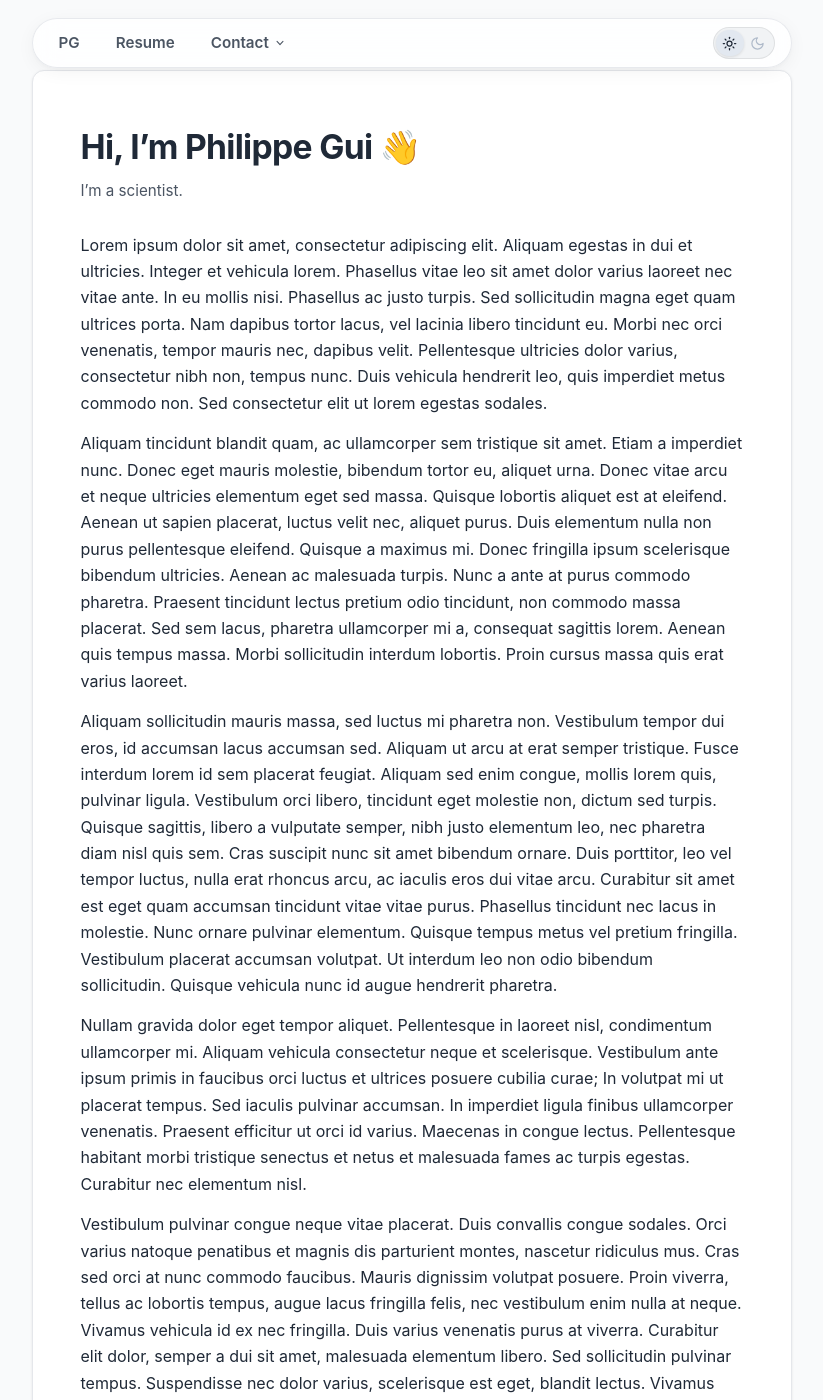
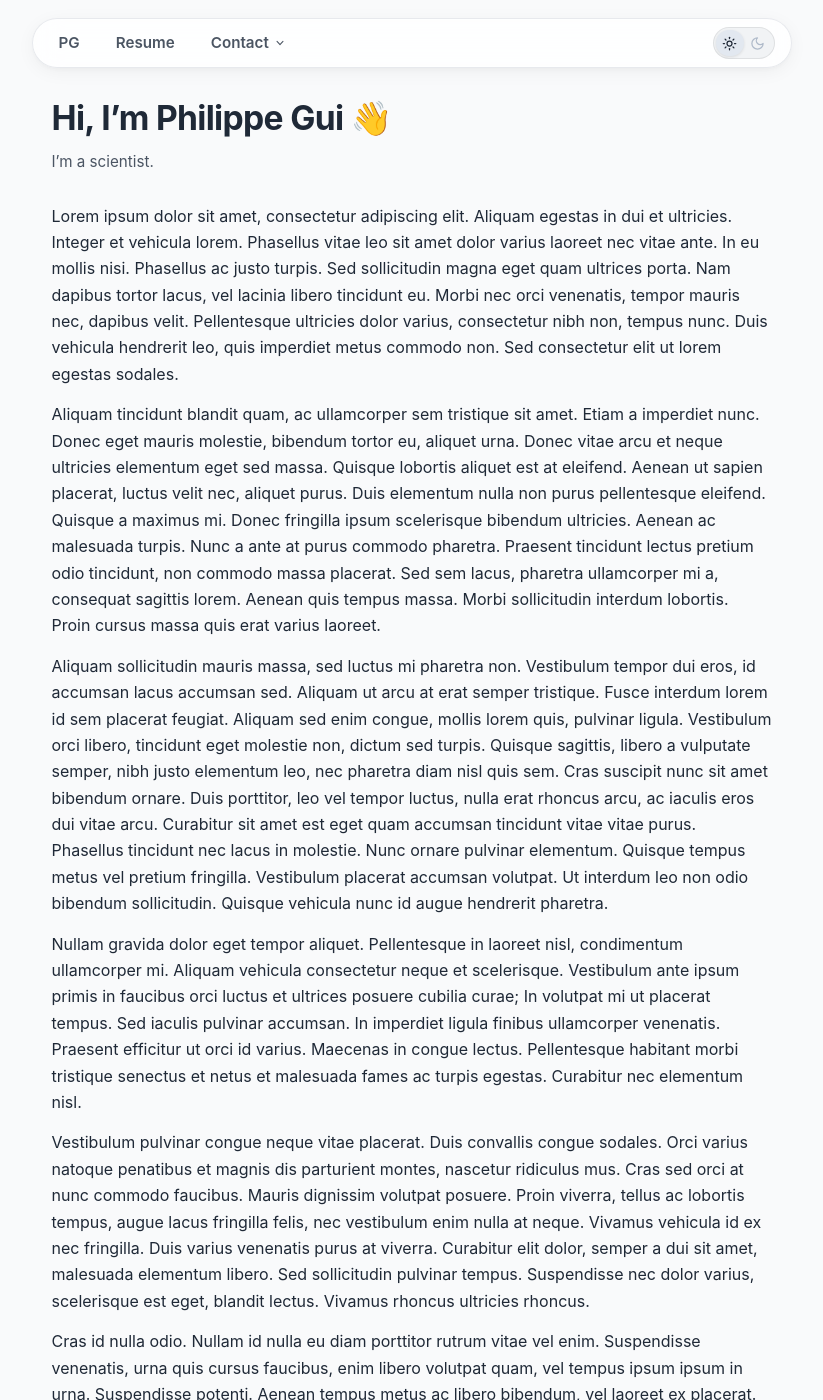
Before and after one commit to philippegui/website, a Jekyll site: the page built from index.md, in a window 1280 px wide and 1400 px high. Shown: the whole window, without its empty margins (221-1044 px from the left). Built offline with Jekyll 4.4.1, drawn with Linux system fonts in a browser that asks for light colours.

Commit message:
Remove card box from content area for open canvas design

```diff
--- a/_layouts/default.html
+++ b/_layouts/default.html
@@ -23,10 +23,10 @@
       --muted: #4b5563;
       --border: #e5e7eb;
       --bg: #f9fafb;
-      --card-bg: #ffffff;
       --accent: #2563eb;
       --header-bg: rgba(255, 255, 255, 0.82);
       --header-border: rgba(229, 231, 235, 0.9);
+      --dropdown-bg: #ffffff;
       --tag-bg: #f3f4f6;
       --nav-shadow: 0 4px 20px -2px rgba(0, 0, 0, 0.06), 0 2px 6px -1px rgba(0, 0, 0, 0.04);
     }
@@ -37,10 +37,10 @@
       --muted: #9ca3af;
       --border: #374151;
       --bg: #111827;
-      --card-bg: #1f2937;
       --accent: #60a5fa;
       --header-bg: rgba(31, 41, 55, 0.82);
       --header-border: rgba(55, 65, 81, 0.9);
+      --dropdown-bg: #1f2937;
       --tag-bg: #374151;
       --nav-shadow: 0 4px 20px -2px rgba(0, 0, 0, 0.4), 0 2px 6px -1px rgba(0, 0, 0, 0.3);
     }
@@ -71,7 +71,7 @@
       width: 100%;
       background: transparent;
       border-bottom: none;
-      pointer-events: none; /* Let clicks in outer gaps pass through */
+      pointer-events: none;
       display: flex;
       justify-content: center;
       padding: 0 20px;
@@ -84,7 +84,7 @@
       display: flex;
       align-items: center;
       justify-content: space-between;
-      pointer-events: auto; /* Re-enable clicks on the floating pill */
+      pointer-events: auto;
       background: var(--header-bg);
       backdrop-filter: blur(14px);
       -webkit-backdrop-filter: blur(14px);
@@ -163,7 +163,7 @@
       left: 0;
       margin-top: 10px;
       min-width: 175px;
-      background: var(--card-bg);
+      background: var(--dropdown-bg);
       border: 1px solid var(--border);
       border-radius: 12px;
       padding: 6px;
@@ -306,16 +304,14 @@
       opacity: 1;
     }
 
-    /* --- Main Content Container --- */
+    /* --- Main Content Layout (Box Removed) --- */
     .container {
       max-width: 760px;
-      margin: 20px auto 60px auto;
-      background: var(--card-bg);
-      padding: 48px;
-      border-radius: 12px;
-      border: 1px solid var(--border);
-      box-shadow: 0 1px 3px rgba(0,0,0,0.08);
-      transition: background 0.2s ease, border-color 0.2s ease;
+      margin: 40px auto 80px auto;
+      padding: 0 20px;
+      background: transparent;
+      border: none;
+      box-shadow: none;
     }
 
     /* --- Semantic Modern Markdown Styling --- */
@@ -479,7 +475,7 @@
     </div>
   </header>
 
-  <!-- Content card -->
+  <!-- Content area (seamless layout without enclosing card box) -->
   <div class="container">
     <main class="content-area">
       {{ content }}
```
Also changed, not shown: other parts of _layouts/default.html (+0 -2 lines).
